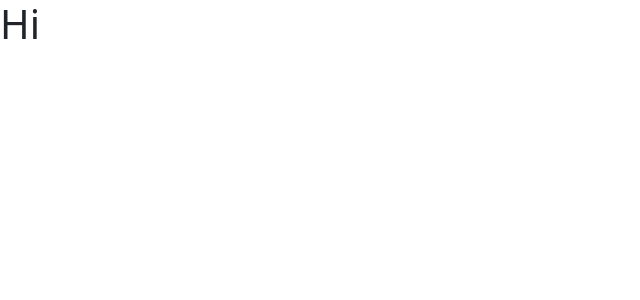
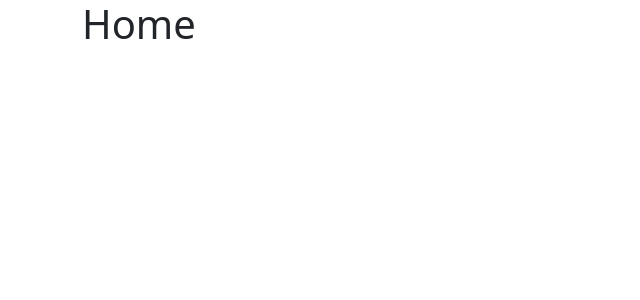
Before and after one commit to M-S-Jacobs2727/noise-gen, a React (Vite) app: page / in a window 1280 px wide. Shown: the top 300 px of the page, without its empty margins (0-640 px from the left). Built offline with nearby package versions, Linux system fonts and the light colour scheme.

Commit message:
add Home route

```diff
--- a/src/App.tsx
+++ b/src/App.tsx
@@ -1,7 +1,14 @@
 // import { useState } from 'react'
+import { Route, Routes } from "react-router-dom"
+import { Container } from "react-bootstrap"
+import { Home } from "./pages/Home"
 
 function App() {
-    return <h1>Hi</h1>
+    return <Container>
+        <Routes>
+            <Route path="/" element={<Home />} />
+        </Routes>
+    </Container>
 }
 
 export default App
--- a/src/main.tsx
+++ b/src/main.tsx
@@ -2,9 +2,12 @@
 import ReactDOM from 'react-dom/client'
 import App from './App.tsx'
 import "bootstrap/dist/css/bootstrap.min.css"
+import { BrowserRouter } from 'react-router-dom'
 
 ReactDOM.createRoot(document.getElementById('root')!).render(
     <React.StrictMode>
-        <App />
+        <BrowserRouter>
+            <App />
+        </BrowserRouter>
     </React.StrictMode>,
 )
--- /dev/null
+++ b/src/pages/Home.tsx
@@ -0,0 +1,3 @@
+export function Home() {
+    return <h1>Home</h1>
+}
```
